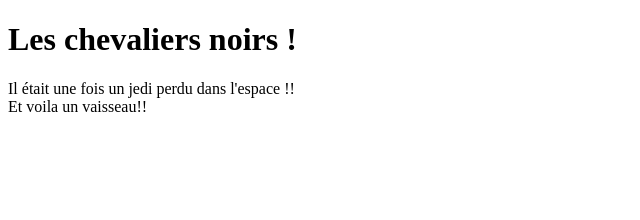
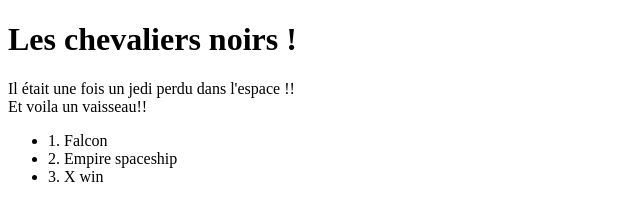
Before and after one commit to AbdelFad/formation-git-discover-github, a plain HTML site: page index.html in a window 1280 px wide. Shown: the whole page, without its empty margins (0-640 px from the left). Drawn offline with Linux system fonts and the light colour scheme.

Commit message:
feat: ul list ship

```diff
--- a/index.html
+++ b/index.html
@@ -15,5 +15,10 @@
     <div>
         Et voila un vaisseau!!
     </div>
+    <ul>
+        <li>1. Falcon</li>
+        <li>2. Empire spaceship</li>
+        <li>3. X win</li>
+    </ul>
 </body>
 </html>
```
